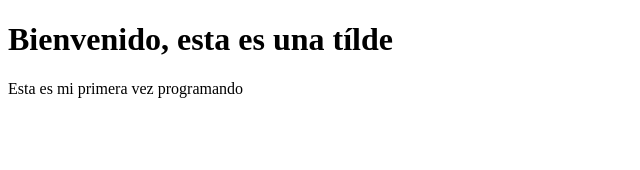
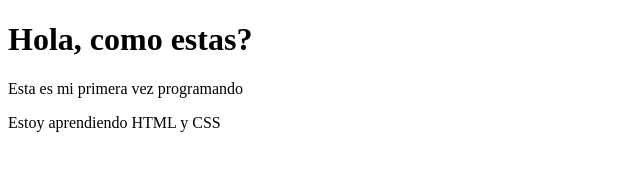
Before and after one commit to Carlos07mon/ProgramacionWeb1-2026-2, a plain HTML site: page index.html in a window 1280 px wide. Shown: the whole page, without its empty margins (0-640 px from the left). Drawn offline with Linux system fonts and the light colour scheme.

Commit message:
Agregue un nuevo parrafo

```diff
--- a/index.html
+++ b/index.html
@@ -6,8 +6,9 @@
     <title>Mi primera página</title>
 </head>
 <body>
-    <h1>Bienvenido, esta es una tílde</h1>
+    <h1>Hola, como estas?</h1>
 
     <p>Esta es mi primera vez programando</p>
+    <p>Estoy aprendiendo HTML y CSS</p>
 </body>
 </html>
```
